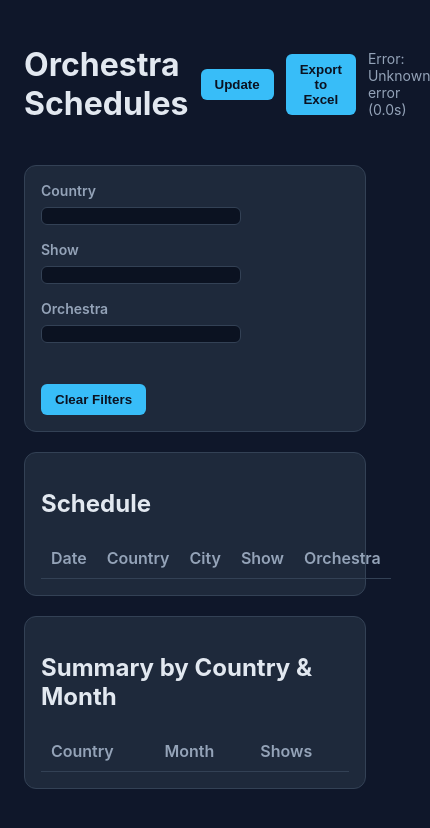
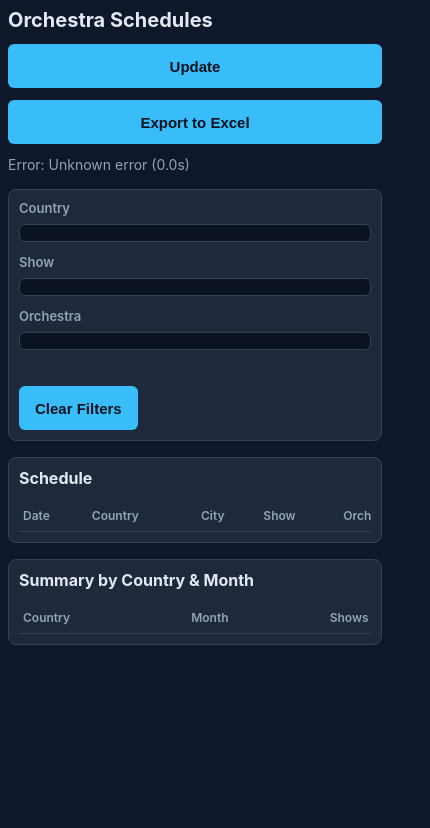
Before and after one commit to AlonaGoncharuk/lots-schedule-aggregator, a website: page Lots/public/index.html in a window 390 px wide. Shown: the whole page, 430 px wide, since content can reach past the window. Drawn offline with Linux system fonts and the light colour scheme; no server answers.

Commit message:
Enhance README with Docker support and mobile responsiveness; update HTML structure for tables; improve CSS for better mobile usability and touch interactions.

```diff
--- a/Lots/public/index.html
+++ b/Lots/public/index.html
@@ -37,6 +37,7 @@
 
     <section>
       <h2>Schedule</h2>
+      <div class="table-wrapper">
         <table id="scheduleTable">
           <thead>
             <tr>
@@ -49,10 +50,12 @@
           </thead>
           <tbody></tbody>
         </table>
+      </div>
     </section>
 
     <section>
       <h2>Summary by Country & Month</h2>
+      <div class="table-wrapper">
         <table id="summaryTable">
           <thead>
             <tr>
@@ -63,6 +66,7 @@
           </thead>
           <tbody></tbody>
         </table>
+      </div>
     </section>
   </div>
 
--- a/Lots/public/styles.css
+++ b/Lots/public/styles.css
@@ -13,12 +13,14 @@ body {
   font-family: Inter, system-ui, -apple-system, sans-serif;
   background: var(--bg);
   color: var(--text);
+  -webkit-font-smoothing: antialiased;
+  -moz-osx-font-smoothing: grayscale;
 }
 
 .container {
   max-width: 1200px;
   margin: 0 auto;
-  padding: 24px;
+  padding: 16px;
 }
 
 header {
@@ -26,6 +28,14 @@ header {
   gap: 12px;
   align-items: center;
   margin-bottom: 16px;
+  flex-wrap: wrap;
+}
+
+header h1 {
+  font-size: 24px;
+  margin: 0;
+  flex: 1;
+  min-width: 200px;
 }
 
 button {
@@ -33,9 +43,17 @@ button {
   color: #0b1221;
   border: none;
   border-radius: 6px;
-  padding: 8px 14px;
+  padding: 10px 16px;
   font-weight: 600;
   cursor: pointer;
+  font-size: 14px;
+  min-height: 44px; /* Minimum touch target size */
+  touch-action: manipulation; /* Prevents double-tap zoom on mobile */
+  transition: opacity 0.2s, transform 0.1s;
+}
+
+button:active {
+  transform: scale(0.98);
 }
 
 button:disabled {
@@ -49,6 +67,13 @@ section {
   border: 1px solid var(--border);
   border-radius: 12px;
   padding: 16px;
+  overflow-x: auto; /* Allow horizontal scroll on mobile */
+}
+
+section h2 {
+  font-size: 20px;
+  margin-top: 0;
+  margin-bottom: 12px;
 }
 
 .filters {
@@ -62,7 +87,8 @@ section {
   display: flex;
   flex-direction: column;
   gap: 8px;
-  min-width: 200px;
+  min-width: 150px;
+  flex: 1 1 auto;
 }
 
 .filter-group button {
@@ -85,27 +111,31 @@ section {
   display: flex;
   flex-direction: column;
   gap: 6px;
+  -webkit-overflow-scrolling: touch; /* Smooth scrolling on iOS */
 }
 
 .filter-checkbox-item {
   display: flex;
   align-items: center;
   gap: 8px;
-  padding: 4px;
+  padding: 8px;
   cursor: pointer;
   border-radius: 4px;
   transition: background-color 0.2s;
+  min-height: 40px; /* Better touch target */
 }
 
-.filter-checkbox-item:hover {
+.filter-checkbox-item:hover,
+.filter-checkbox-item:active {
   background-color: rgba(56, 189, 248, 0.1);
 }
 
 .filter-checkbox-item input[type="checkbox"] {
   cursor: pointer;
-  width: 16px;
-  height: 16px;
+  width: 20px;
+  height: 20px;
   accent-color: var(--accent);
+  flex-shrink: 0;
 }
 
 .filter-checkbox-item label {
@@ -114,23 +144,37 @@ section {
   font-size: 14px;
   flex: 1;
   user-select: none;
+  line-height: 1.4;
+}
+
+.table-wrapper {
+  overflow-x: auto;
+  -webkit-overflow-scrolling: touch;
+  margin-top: 10px;
 }
 
 table {
   width: 100%;
   border-collapse: collapse;
-  margin-top: 10px;
+  min-width: 600px; /* Minimum width to prevent cramping */
 }
 
 th, td {
-  padding: 10px;
+  padding: 12px 8px;
   text-align: left;
   border-bottom: 1px solid var(--border);
+  font-size: 14px;
 }
 
 th {
   color: var(--muted);
   font-weight: 600;
+  white-space: nowrap;
+}
+
+td {
+  word-wrap: break-word;
+  max-width: 200px;
 }
 
 tbody tr:hover {
@@ -140,4 +184,104 @@ tbody tr:hover {
 #status {
   color: var(--muted);
   font-size: 14px;
+  word-break: break-word;
 }
+
+/* Mobile-specific styles */
+@media (max-width: 768px) {
+  .container {
+    padding: 12px;
+  }
+
+  header {
+    flex-direction: column;
+    align-items: stretch;
+    gap: 12px;
+  }
+
+  header h1 {
+    font-size: 22px;
+    min-width: auto;
+  }
+
+  header button {
+    width: 100%;
+    margin: 0;
+  }
+
+  section {
+    padding: 12px;
+    margin-top: 16px;
+  }
+
+  section h2 {
+    font-size: 18px;
+  }
+
+  .filters {
+    gap: 12px;
+  }
+
+  .filter-group {
+    min-width: 100%;
+    flex: 1 1 100%;
+  }
+
+  .filter-checkboxes {
+    max-height: 150px;
+  }
+
+  th, td {
+    padding: 10px 6px;
+    font-size: 13px;
+  }
+
+  td {
+    max-width: 150px;
+  }
+
+  table {
+    min-width: 500px;
+  }
+}
+
+@media (max-width: 480px) {
+  .container {
+    padding: 8px;
+  }
+
+  header h1 {
+    font-size: 20px;
+  }
+
+  button {
+    padding: 12px 16px;
+    font-size: 15px;
+  }
+
+  section {
+    padding: 10px;
+    border-radius: 8px;
+  }
+
+  section h2 {
+    font-size: 16px;
+  }
+
+  th, td {
+    padding: 8px 4px;
+    font-size: 12px;
+  }
+
+  table {
+    min-width: 450px;
+  }
+
+  .filter-label {
+    font-size: 13px;
+  }
+
+  .filter-checkbox-item label {
+    font-size: 13px;
+  }
+}
```
Also changed, not shown: README.md. Lines whose indentation alone changed are shown as unchanged.
